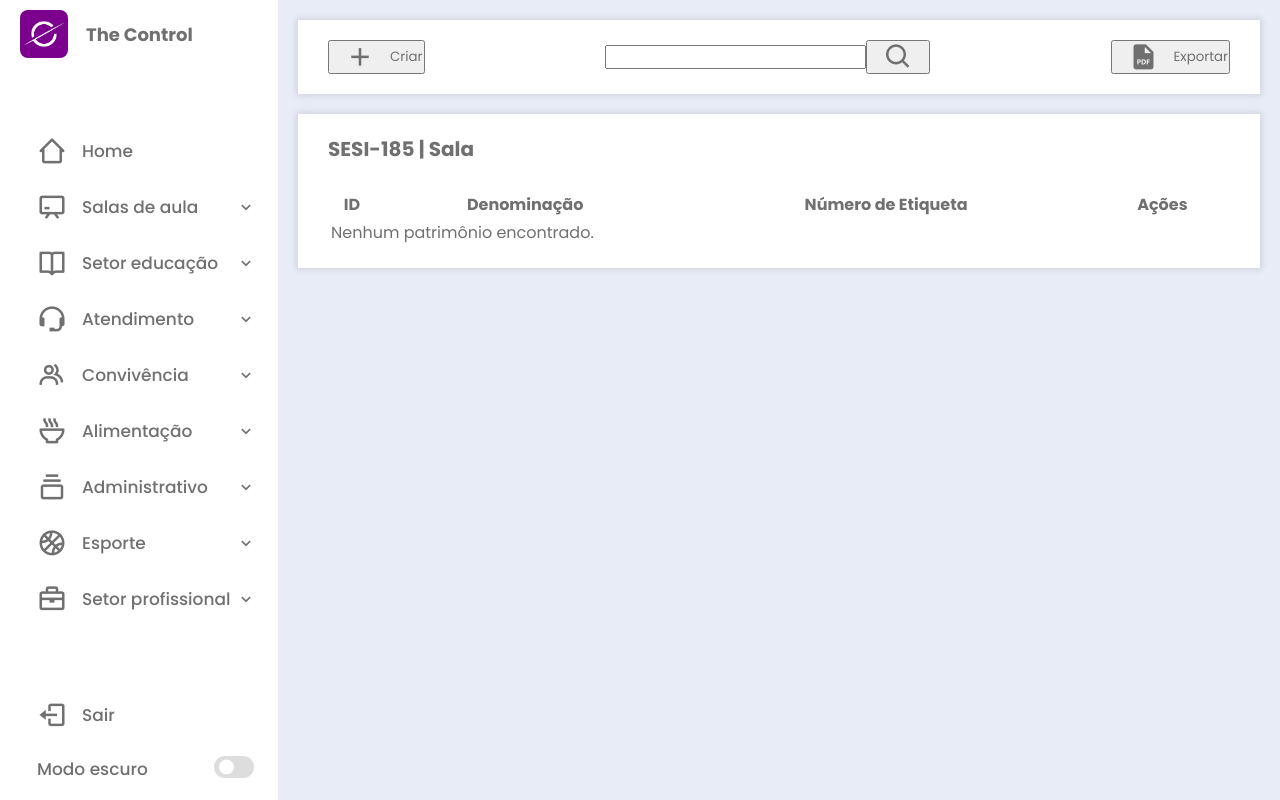
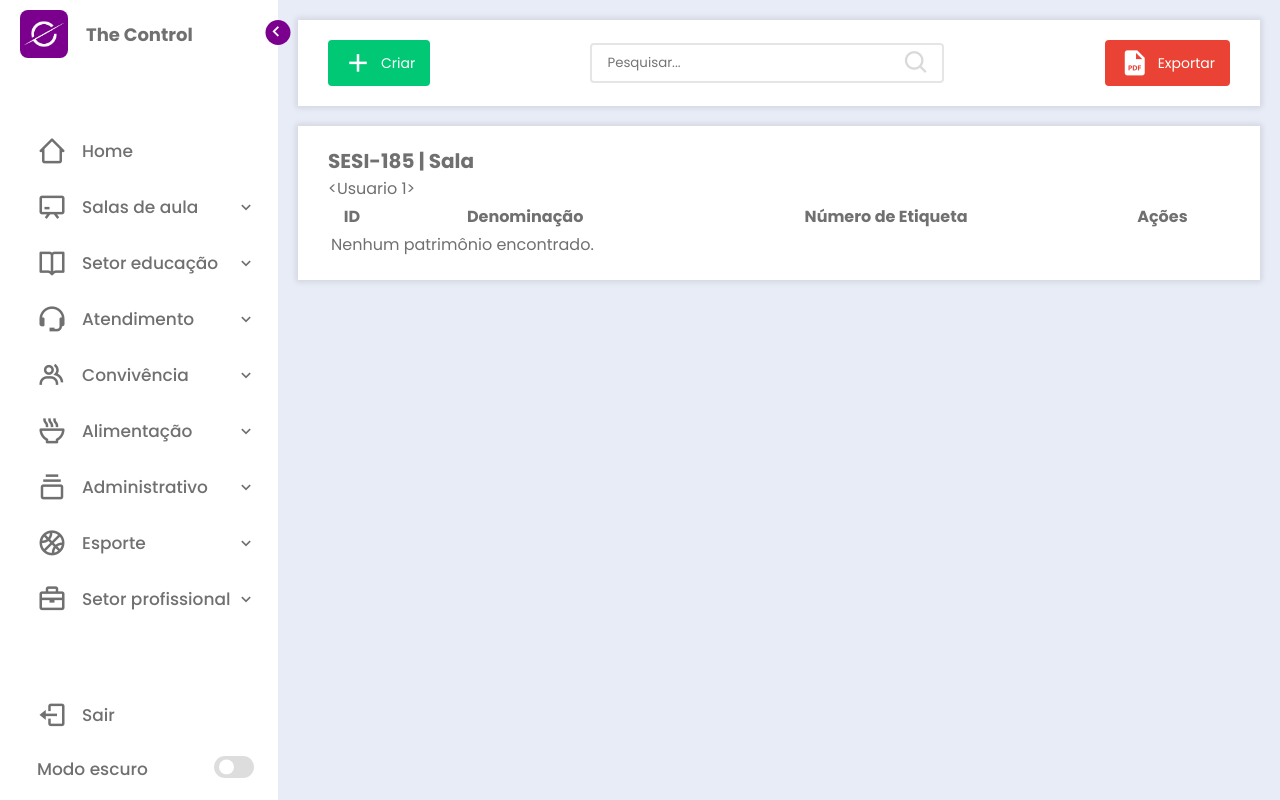
Before and after one commit to victoriasv07/the_control, a Flask app: page /sistema in a window 1280 px wide. Run offline with Flask 3, Linux system fonts and the light colour scheme; the visitor is signed in with stand-in values (Sample User, id 1).

Commit message:
✔️Adição de barra de funcionalidades(criar, pesquisar e exportar pdf) ✔️Adição de funcionalidade de exportar em pdf a partir da seleção do usuario ✔️Criação do padrão de pdf the control

```diff
--- a/app.py
+++ b/app.py
@@ -1,10 +1,12 @@
 from flask import Flask
-from flask_login import LoginManager
+import argparse
+from flask_login import LoginManager, current_user
 from config.config import Config
-from models.model import db
+from models.model import db, Patrimonios
 from datetime import timedelta
 from dotenv import load_dotenv
 import os
+
 
 # Define login_manager fora da função create_app
 login_manager = LoginManager()
@@ -24,7 +26,6 @@ def create_app():
     from server.pages.user import bp_user # Corrigido
     from server.pages.admin import bp_admin
 
-
     # Registrar os blueprints
     app.register_blueprint(bp_user)
     app.register_blueprint(bp_admin)
@@ -40,6 +41,18 @@ def create_app():
         return admin
 
     return app
+
 if __name__ == "__main__":
+    print("Iniciando a aplicação...")
+
+    parser = argparse.ArgumentParser(description="Teste de criação de PDF")
+    parser.add_argument("--run-tests", action="store_true", help="Executa os testes antes de iniciar o servidor Flask")
+    args = parser.parse_args()
+
+    print(f"Argumentos fornecidos: {args}")
+
+    if args.run_tests:
+        print("Função de teste executada com sucesso!")
+
     app = create_app()
     app.run(host='0.0.0.0', debug=True)
--- a/server/pages/user/route.py
+++ b/server/pages/user/route.py
@@ -1,14 +1,25 @@
-from flask import Blueprint, jsonify, request, render_template, redirect, url_for, flash, session
+from flask import Blueprint, jsonify, request, render_template, redirect, url_for, flash, session, send_file
 from flask_login import login_required, logout_user, login_user, current_user
 from models.model import db, Patrimonios, Cadastro, Usuario, Admin
+from utils.pdf_generator import criar_pdf
 
 bp_user = Blueprint("user", __name__)
+
+
+
+@bp_user.route("/home")
+@login_required
+def home():
+    return render_template("./sistema/user/home.html")
 
 ##rota base sistemas
 @bp_user.route("/sistema")
 @login_required
-def index():
+def sistema():
     return render_template("./sistema/user/layout.html")
+
+
+
 
 
 @bp_user.route('/logout')
@@ -45,7 +56,7 @@ def login_usuario():
         if user:
             # Se o usuário for encontrado, loga o usuário no sistema
             login_user(user)
-            return redirect(url_for("user.index"))
+            return redirect(url_for("user.home"))
         if admin:
             # Se o administrador for encontrado, loga o administrador no sistema
             login_user(admin)
@@ -188,12 +199,29 @@ def atualizar_patrimonio():
         return redirect(url_for('user.visualizar_patrimonio'))
 
 
-
 @bp_user.route("/criar", methods =["POST"])
 @login_required
 def criar_patrimonio():
     pass
 
+@bp_user.route("/exportar", methods=["GET", "POST"])
+@login_required
+def exportar():
+    """
+    Essa rota exporta a tabela de patrimônios para um arquivo PDF.
+
+    Ela recebe o parâmetro "sala" via GET e o usa para filtrar os patrimônios.
+    Se o parâmetro "sala" for fornecido, ele exporta os patrimônios dessa sala.
+    Caso contrário, ele retorna todos os patrimônios.
+
+    A rota chama a função criar_pdf() para gerar o arquivo PDF.
+    """
+    args = request.args.get("sala")
+    pdf_filename = criar_pdf(args)
+    # Retorna o arquivo PDF para download
+    return send_file(pdf_filename, as_attachment=True)
+
+
 #teste de funcionalidade de camera
 @bp_user.route("/camera")
 def mostrar_camera():
--- a/static/css/main.css
+++ b/static/css/main.css
@@ -81,9 +81,10 @@ body{
     color: var(--corFonte);
 }
 
-.header-div i{
+.abrir-nav{
     position: absolute;
-    right: -25px;
+    left: 278px;
+    top: 20px;
     width: 25px;
     height: 25px;
     background-color: var(--corPrimaria);
@@ -93,6 +94,13 @@ body{
     align-items: center;
     font-size: 22px;
     color: var(--corSideBar);
+    transform: translateX(-50%);
+    z-index: 2;
+    color: var(--corFonteBtn);
+}
+
+.abrir-nav.close{
+    left: 100px;
 }
 
 .home{
--- a/static/css/patrimonio.css
+++ b/static/css/patrimonio.css
@@ -8,6 +8,10 @@
     --corSucess: #00c875;
     --corDelete: #ea4335;
     --corFonteBtn: #fff;
+    --corPreto01: rgba(0, 0, 0, 0.1);
+    --corPreto015: rgba(0, 0, 0, 0.15);
+    --corPreto08: rgba(0, 0, 0, 0.8);
+    --corPreto085: rgba(0, 0, 0, 0.85);
 
     /* ==== TRANSICOES ==== */
     --tran-3: .3s ease;
@@ -20,6 +24,10 @@
     --corSideBar: #242526;
     --corFonte: #ccc;
     --corToggleInput: #ddd;
+    --corPreto01: rgba(255, 255, 255, 0.1);
+    --corPreto015: rgba(255, 255, 255, 0.15);
+    --corPreto08: rgba(255, 255, 255, 0.8);
+    --corPreto085: rgba(255, 255, 255, 0.85);
 }
 
 .tabela{
@@ -44,11 +52,80 @@
 .criar-btn button, .exportar-btn button{
     display: flex;
     align-items: center;
+    border: none;
+    padding: 8px 15px;
+    border-radius: 4px;
+    background-color: var(--corSucess);
+    gap: 8px;
+    font-size: 14px;
+}
+
+.criar-btn button i, .exportar-btn button i{
+    min-width: unset !important;
+}
+
+.exportar-btn button{
+    background-color: var(--corDelete);
+}
+
+.criar-btn button span,
+.exportar-btn button span,
+.criar-btn button i,
+.exportar-btn button i{
+    color: var(--corFonteBtn);
+}
+
+.criar-btn button:hover, .exportar-btn button:hover{
+    cursor: pointer;
+    box-shadow: 0px 0px 8px rgba(0, 0, 0, 0.5)
+}
+
+.criar-btn button:active, .exportar-btn button:active{
+    transform: translateY(3px);
 }
 
 .procurar-btn{
     display: flex;
     align-items: center;
+    font-size: 14px;
+}
+
+.procurar-btn input{
+    border: 2px solid var(--corPreto01);
+    height: 30px;
+    outline: none;
+    border-radius: 4px;
+    padding: 3px 15px;
+    background-color: transparent;
+    width: clamp(200px, 25vw, 800px);
+}
+
+.procurar-btn input:focus{
+    border: 2px solid var(--corPreto08);
+    color: var(--corPreto08);
+}
+
+.procurar-btn input:focus ~ label button i{
+    color: var(--corPreto08);
+}
+
+.procurar-btn label button{
+    border: none;
+    background-color: transparent;
+    position: absolute;
+}
+
+.procurar-btn label{
+    display: flex;
+    align-items: center;
+    position: relative;
+}
+
+.procurar-btn label button i{
+    color: var(--corPreto015);
+    font-size: 28px;
+    transform: translateX(calc(-100% - 14px));
+    min-width: unset;
 }
 
 .tabela-linha{
@@ -86,6 +163,7 @@
     width: 100%;
     transition-duration: .2s;
     font-size: 16px;
+    letter-spacing: 1px;
 }
 
 .btn-deletar:hover{
--- a/static/js/script.js
+++ b/static/js/script.js
@@ -39,6 +39,7 @@ switchT.addEventListener('click', () => {
 menuBtn.addEventListener('click', () => {
     sideBar.classList.toggle('close')
     home.classList.toggle('close')
+    menuBtn.classList.add('close')
     dropItens.forEach(element => {
         element.classList.remove('mostrar')
     })
@@ -52,6 +53,7 @@ menuBtn.addEventListener('click', () => {
                 element.style.opacity = 0
             });
             switchToggle.style.right = "unset"
+            menuBtn.classList.add('close')
         } else {
             localStorage.setItem('status', 'aberto')
             textos.forEach(element => {
@@ -61,8 +63,9 @@ menuBtn.addEventListener('click', () => {
                 element.style.opacity = 1
             })
             switchToggle.style.right = 0
+            menuBtn.classList.remove('close')
         }
-    }, 100)
+    }, 1)
 })
 
 function verificarJanela(){
@@ -74,6 +77,7 @@ function verificarJanela(){
             element.style.opacity = 0
         });
         switchToggle.style.right = "unset"
+        menuBtn.classList.add('close')
     } else {
         textos.forEach(element => {
             element.style.opacity = 1
@@ -82,6 +86,7 @@ function verificarJanela(){
             element.style.opacity = 1
         })
         switchToggle.style.right = 0
+        menuBtn.classList.remove('close')
     }
 }
 
--- a/templates/sistema/user/layout.html
+++ b/templates/sistema/user/layout.html
@@ -23,14 +23,16 @@
                         </button>
                     </form>
 
-                    <form action="" method="post" class="procurar-btn">
-                        <input type="text" name="procurar_btn" id="procurar_btn">
-                        <button type="submit">
-                            <i class='bx bx-search icon'></i>
-                        </button>
+                    <form action="" method="get" class="procurar-btn">
+                        <input type="text" name="procurar_btn" id="procurar_btn" placeholder="Pesquisar...">
+                        <label for="procurar_btn">
+                            <button type="submit">
+                                <i class='bx bx-search icon'></i>
+                            </button>
+                        </label>
                     </form>
 
-                    <form action="" method="post" class="exportar-btn">
+                    <form action="{{ url_for('user.exportar', sala=sala) }}" method="post" class="exportar-btn">
                         <input type="hidden" name="exportar_btn" value="">
                         <button type="submit" class="btn-criar">
                             <i class='bx bxs-file-pdf icon'></i>
@@ -41,6 +43,7 @@
                 <section class="sec-tabela">
                     <table class="tabela">
                         <h1 style="font-size: 20px;">SESI-185 | Sala {{sala}}</h1>
+                        {{current_user}}
                         <br>
                         <thead class="tabela-header">
                             <tr>
--- a/templates/sistema/user/navbar.html
+++ b/templates/sistema/user/navbar.html
@@ -1,15 +1,15 @@
+<i class='bx bx-chevron-left abrir-nav'></i>
 <nav class="side-bar">
     <section class="menu">
         <header class="header">
             <div class="header-div">
                 <span><img src="../../static/img/iconecfpQ.png"></span>
                 <h1 class="opacity">The Control</h1>
-                <i class='bx bx-chevron-left'></i>
             </div>
         </header>
         <ul class="menu-itens">
             <li class="menu-item">
-                <a href="#" class="a-item">
+                <a href="{{url_for('user.home')}}" class="a-item">
                     <i class='bx bx-home-alt-2 icon'></i>
                     <span class="nome-item opacity">Home</span>
                 </a>
@@ -88,13 +88,13 @@
                 </a>
                 <ul class="menu-convivencia" id="drop-itens">
                     <li class="lista-sala menu-sala1">
-                        <a href="{{url_for('user.visualizar_patrimonio',sala='PATIO PAVILHAO 1')}}" class="sala-link">Pátio pavilhão 01</a>
+                        <a href="{{url_for('user.visualizar_patrimonio',sala='PATIO PAVILHAO 01')}}" class="sala-link">Pátio pavilhão 01</a>
                     </li>
                     <li class="lista-sala menu-sala2">
-                        <a href="{{url_for('user.visualizar_patrimonio',sala='PATIO PAVILHAO 2')}}" class="sala-link">Pátio pavilhão 02</a>
+                        <a href="{{url_for('user.visualizar_patrimonio',sala='PATIO PAVILHAO 02')}}" class="sala-link">Pátio pavilhão 02</a>
                     </li>
                     <li class="lista-sala menu-sala3">
-                        <a href="#" class="sala-link">Pátio 02</a>
+                        <a href="{{url_for('user.visualizar_patrimonio',sala='PATIO 02')}}" class="sala-link">Pátio 02</a>
                     </li>
 
                 </ul>
@@ -192,13 +192,13 @@
                         <a href="{{url_for('user.visualizar_patrimonio',sala='SALA DE INSPETORES')}}" class="sala-link">Sala inspetores</a>
                     </li>
                     <li class="lista-sala menu-sala2">
-                        <a href="{{url_for('user.visualizar_patrimonio',sala='SALA PROFESSORES')}}" class="sala-link">Sala professores</a>
+                        <a href="{{url_for('user.visualizar_patrimonio',sala='SALA DOS PROFESSORES')}}" class="sala-link">Sala professores</a>
                     </li>
                     <li class="lista-sala menu-sala2">
                         <a href="{{url_for('user.visualizar_patrimonio',sala='SALA TERCEIRIZADOS')}}" class="sala-link">Sala terceirizados</a>
                     </li>
                     <li class="lista-sala menu-sala2">
-                        <a href="{{url_for('user.visualizar_patrimonio',sala='SALA DE CQV')}}" class="sala-link">Sala de CQV</a>
+                        <a href="{{url_for('user.visualizar_patrimonio',sala='SALA CQV')}}" class="sala-link">Sala de CQV</a>
                     </li>
                     <li class="lista-sala menu-sala2">
                         <a href="{{url_for('user.visualizar_patrimonio',sala='SALA  DE APOIO')}}" class="sala-link">Sala de apoio</a>
@@ -212,7 +212,7 @@
         <div>
             <ul class="controle">
                 <li class="menu-item">
-                    <a href="/logout" class="a-item">
+                    <a href="{{url_for('user.logout')}}" class="a-item">
                         <i class='bx bx-log-out icon'></i>
                         <span class="nome-item opacity">Sair</span>
                     </a>
```
Also changed, not shown: templates/sistema/user/home.html (added, +24 -0 lines), utils/pdf_generator.py (added, +50 -0 lines), utils/utils_auth.py (deleted, +0 -11 lines), 5 other files.
